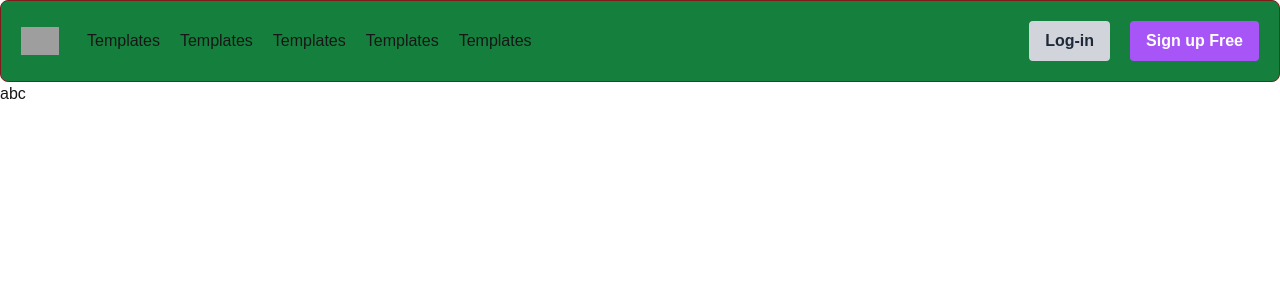
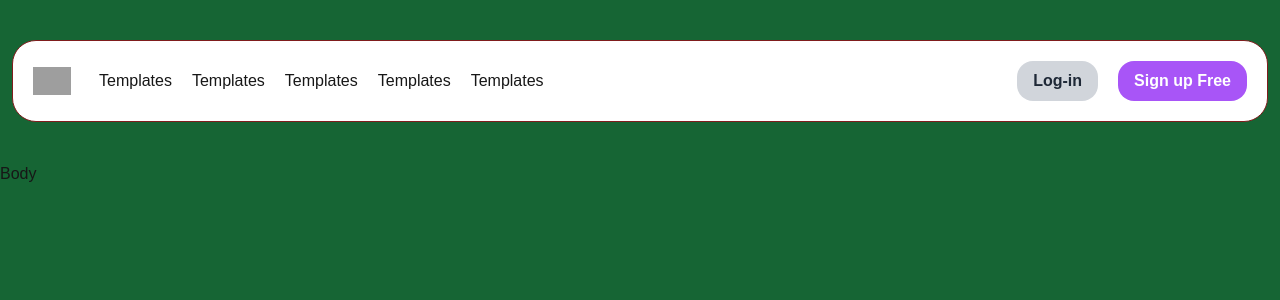
Before and after one commit to kumail-ahmad/myLink, a Next.js app: page / in a window 1280 px wide. Shown: the top 300 px of the page. Built offline with nearby package versions, Linux system fonts and the light colour scheme; grey boxes are pictures that could not be loaded.

Commit message:
beutified navbar

```diff
--- a/app/components/Navbar.js
+++ b/app/components/Navbar.js
@@ -2,7 +2,7 @@ import React from "react";
 import Image from "next/image";
 const Navbar = () => {
   return (
-    <div className="Navbar border border-red-900 rounded-lg p-5 bg-green-700 flex items-center justify-between">
+    <div className="Navbar border border-red-900 my-10 mx-3 rounded-3xl p-5 bg-white flex items-center justify-between">
       <div className="logo&clickables flex items-center gap-7">
         <div className="svg ">
           <Image
@@ -23,10 +23,10 @@ const Navbar = () => {
         </div>
       </div>
       <div className="buttons flex gap-5">
-        <button className="bg-gray-300 hover:bg-gray-400 text-gray-800 font-bold py-2 px-4 rounded">
+        <button className="bg-gray-300 hover:bg-gray-400 text-gray-800 font-bold py-2 px-4 rounded-2xl">
           Log-in
         </button>
-        <button className="bg-purple-500 hover:bg-purple-600 text-white font-bold py-2 px-4 rounded">
+        <button className="bg-purple-500 hover:bg-purple-600 text-white font-bold py-2 px-4 rounded-2xl">
           Sign up Free
         </button>
       </div>
--- a/app/layout.js
+++ b/app/layout.js
@@ -21,7 +21,7 @@ export default function RootLayout({ children }) {
   return (
     <html lang="en">
       <body
-        className={`${geistSans.variable} ${geistMono.variable} antialiased`}
+        className={`${geistSans.variable} ${geistMono.variable} antialiased bg-green-800`}
       >
         <Navbar />
         {children}
--- a/app/page.js
+++ b/app/page.js
@@ -3,7 +3,7 @@ import Image from "next/image";
 export default function Home() {
   return (
   <div className="conatiner">
-    <section>abc</section>
+    <section>Body</section>
   </div>
   );
 }
```
